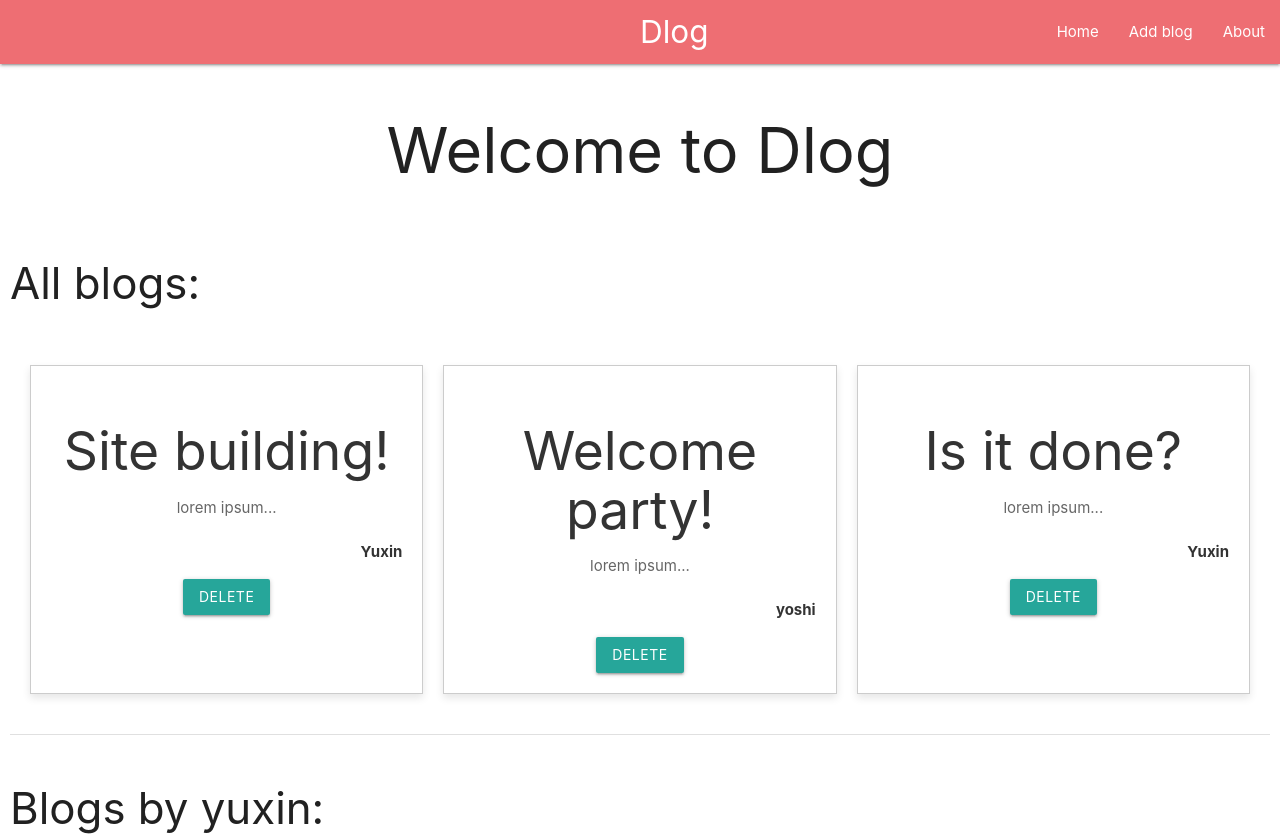
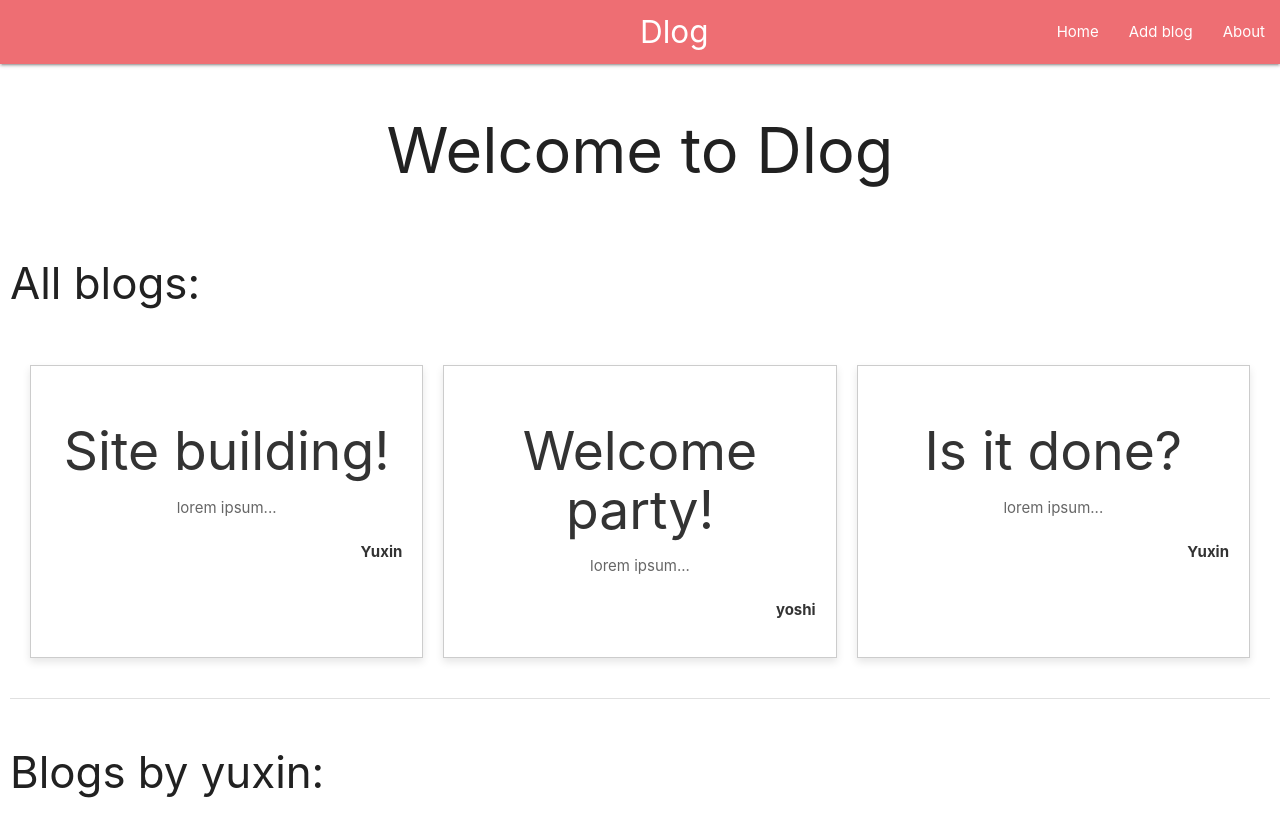
Before and after one commit to Chimpdu/Dblog, a React (Create React App) app: page / in a window 1280 px wide. Shown: the top 836 px of the page. Built offline with nearby package versions, Linux system fonts and the light colour scheme.

Commit message:
conditional rendering for delete button

```diff
--- a/src/components/Blogs.js
+++ b/src/components/Blogs.js
@@ -1,24 +1,40 @@
-import React from 'react'
-function Blogs({blogs, deleteBlog}) {
+import React, { useState } from 'react';
 
+function Blogs({ blogs, deleteBlog }) {
+    const [hoveredBlogId, setHoveredBlogId] = useState(null);
+
+    const onMouseOver = (id) => {
+        setHoveredBlogId(id);
+    };
+
+    const onMouseLeave = () => {
+        setHoveredBlogId(null);
+    };
 
     return (
-    <div className='blogs'>
-        {
-            blogs.map((blog) => {return (
-                <div className="blog-card" key={blog.id}>
-                <h2>{blog.title}</h2>
-                <p>{blog.body}</p>
-                <p>{blog.author}</p>
-                <button className='waves-effect waves-light btn blog-del-btn' onClick={()=>{deleteBlog(blog.id)}}>Delete</button>
+        <div className='blogs'>
+            {blogs.map((blog) => (
+                <div
+                    className="blog-card"
+                    key={blog.id}
+                    onMouseOver={() => onMouseOver(blog.id)}
+                    onMouseLeave={onMouseLeave}
+                >
+                    <h2>{blog.title}</h2>
+                    <p>{blog.body}</p>
+                    <p>{blog.author}</p>
+                    {hoveredBlogId === blog.id && (
+                        <button
+                            className='waves-effect waves-light btn blog-del-btn'
+                            onClick={() => deleteBlog(blog.id)}
+                        >
+                            Delete
+                        </button>
+                    )}
                 </div>
-      )})
-
-
-    }
-
-    </div>
-  )
+            ))}
+        </div>
+    );
 }
 
-export default Blogs
+export default Blogs;
```
